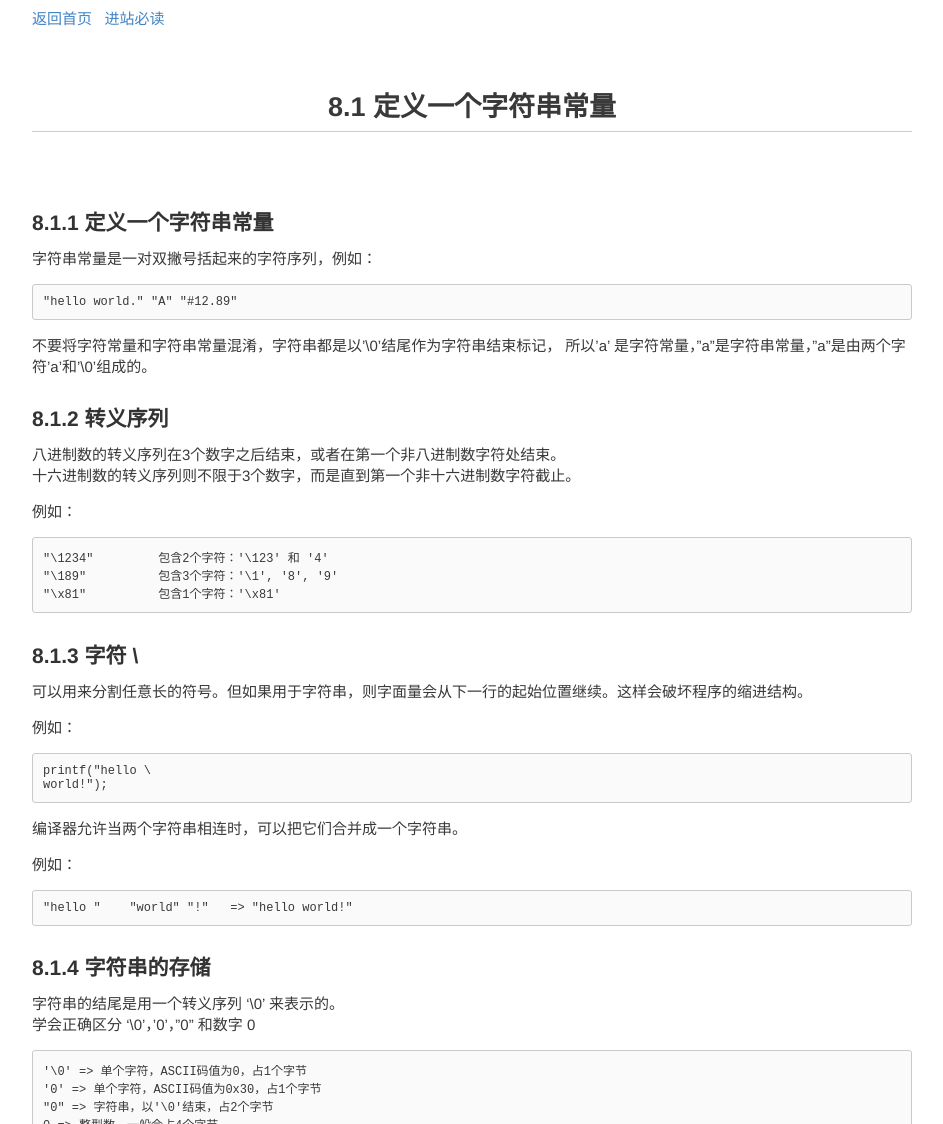
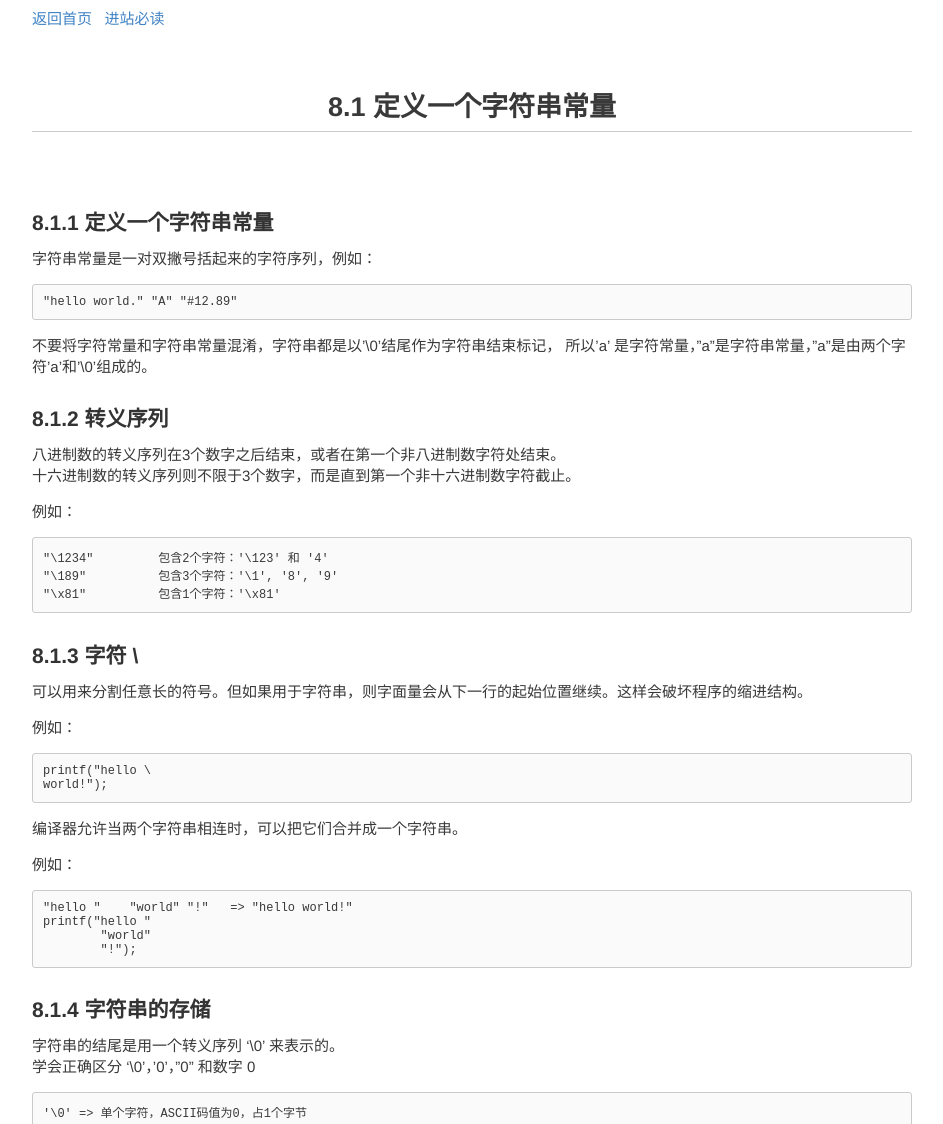
Before and after one commit to akaedu/akaedu.github.com, a Jekyll site: the page built from post/08/8.1.md, in a window 1280 px wide. Shown: the top 1124 px of the page, without its empty margins (168-1111 px from the left). Built offline with Jekyll 4.4.1, drawn with Linux system fonts in a browser that asks for light colours; Markdown is read by kramdown in place of the engine named in the settings; comment, search, counter and statistics services are not loaded; grey boxes are pictures that could not be loaded.

Commit message:
Update post/08/8.1.md

```diff
--- a/post/08/8.1.md
+++ b/post/08/8.1.md
@@ -34,6 +34,9 @@ title: 8.1 定义一个字符串常量
 例如：
 
 	"hello "    "world" "!"   => "hello world!"
+	printf("hello "
+		"world"
+		"!");
 
 ###8.1.4 字符串的存储
 字符串的结尾是用一个转义序列 '\0' 来表示的。<br>
```
